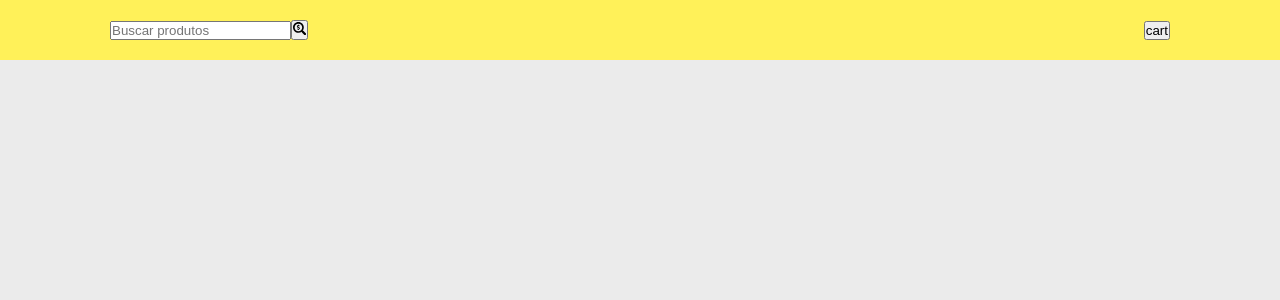
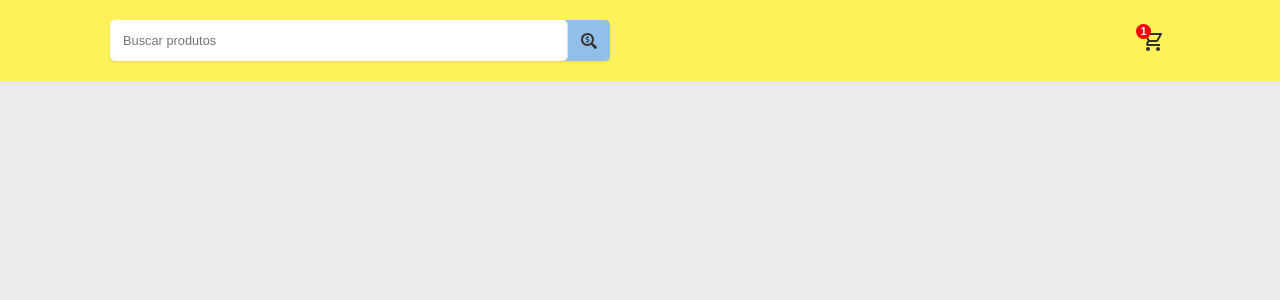
Before and after one commit to Vinicius0988/Carrinho-de-compras, a React (Create React App) app: page / in a window 1280 px wide. Shown: the top 300 px of the page. Built offline with nearby package versions, Linux system fonts and the light colour scheme; the HTML template or start-up script is replaced by a standard one; a web font is replaced by a local one.

Commit message:
Adiciona componente CartButton e integra ao Header; atualiza estilos e lógica do SearchBar

```diff
--- /dev/null
+++ b/src/components/CartButton/CartButton.css
@@ -0,0 +1,28 @@
+.cart__button {
+    font-size: 1.5rem;
+    display: flex;
+    align-items: center;
+    padding: 5px;
+    border: none;
+    background: none;
+    cursor: pointer;
+    position: relative;
+    margin-left: 20px;
+    color: #333;
+}
+
+.cart-status {
+    background: red;
+    width: 15px;
+    height: 15px;
+    position: absolute;
+    top: 0;
+    left: 0;
+    color: aliceblue;
+    font-size: 11px;
+    font-weight: 600;
+    border-radius: 15px;
+    display: flex;
+    align-items: center;
+    justify-content: center;
+}
--- /dev/null
+++ b/src/components/CartButton/CartButton.jsx
@@ -0,0 +1,17 @@
+import React from "react";
+import { MdOutlineShoppingCart } from "react-icons/md";
+
+import "./CartButton.css";
+
+function CartButton() {
+    return(
+        <button type="button" className="cart__button">
+            <MdOutlineShoppingCart />
+            <span className="cart-status">
+                1
+            </span>
+        </button>
+    )
+}
+
+export default CartButton;
--- a/src/components/Header/Header.jsx
+++ b/src/components/Header/Header.jsx
@@ -1,5 +1,6 @@
 import React from "react";
 import SearchBar from "../SearchBar/SearchBar";
+import CartButton from "../CartButton/CartButton";
 
 import './Header.css'
 
@@ -8,7 +9,7 @@ function Header() {
         <header className="header">
             <div className="container">
                 <SearchBar />
-                <button>cart</button>
+                <CartButton />
             </div>
         </header>
     )
--- a/src/components/SearchBar/SearchBar.css
+++ b/src/components/SearchBar/SearchBar.css
@@ -1,14 +1,32 @@
 .search-bar {
     display: flex;
-    background-color: aliceblue;
+    background-color: rgb(145, 191, 231);
     width: 100%;
     max-width: 500px;
     justify-content: space-between;
     box-shadow: 0 1px 2px 0 rgba(0, 0, 0, 0.1);
+    gap: 13px;
+    padding-right: 13px;
+    border-radius: 5px;
 }
 
 .search__input {
     padding: 13px;
     flex-grow: 1;
     border: none;
+    outline: none;
+    font-size: 0.8rem;
+    font-weight: 500px;
+    border-right: 1px solid #ddd;
+    border-radius: 5px;
 }
+
+.search__button {
+    background: none;
+    border: none;
+    font-size: 1rem;
+    display: flex;
+    align-items: center;
+    justify-content: center;
+    color: #333;
+}
--- a/src/components/SearchBar/SearchBar.jsx
+++ b/src/components/SearchBar/SearchBar.jsx
@@ -1,15 +1,23 @@
-import React from "react";
+import React, { useState }from "react";
 import { FaSearchDollar } from "react-icons/fa";
+
+import './SearchBar.css'
+
 function SearchBar() {
+
+    const [searchValue, setSearchValue] = useState('')
+
+
     return (
-        <form>
+        <form className="search-bar">
                 <input
                 type="search"
+                value={searchValue}
                 placeholder="Buscar produtos"
                 className="search__input"
+                onChange={ ( {target } ) => setSearchValue(target.value) }
                 required
                 />
-
                 <button type="submit" className="search__button">
                     <FaSearchDollar />
                 </button>
```
